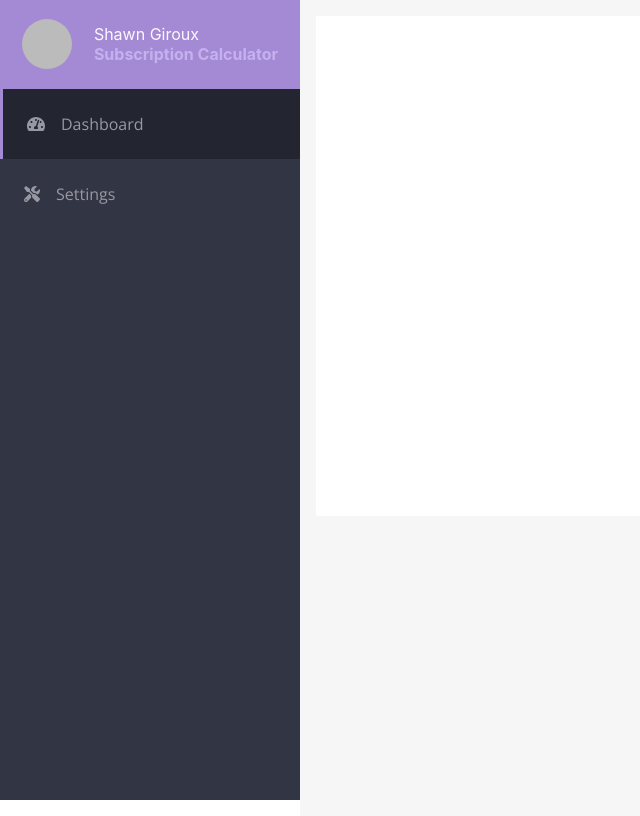
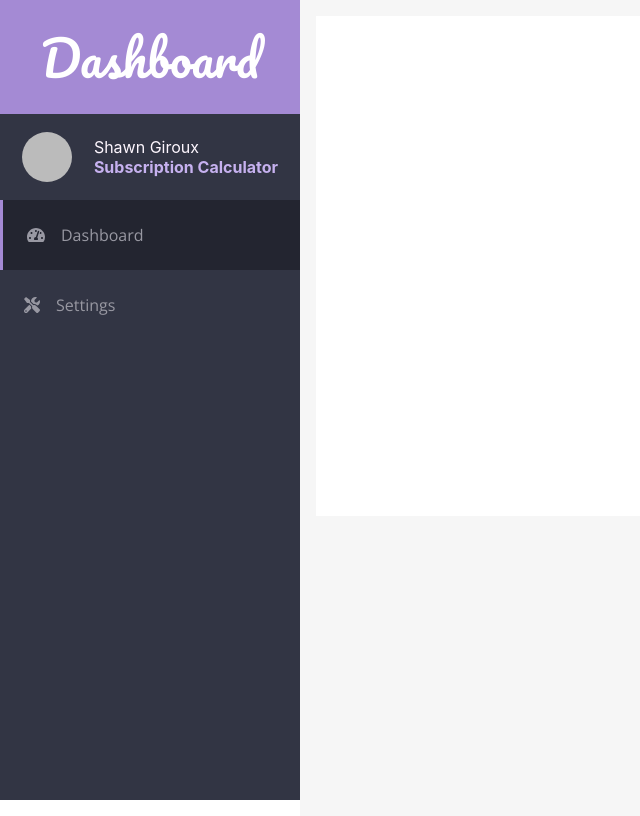
Before and after one commit to shawngiroux/subscription-dashboard, a React (Create React App) app in the folder dashboard/: page / in a window 1280 px wide. Shown: the whole page, without its empty margins (0-640 px from the left). Built offline with nearby package versions, Linux system fonts and the light colour scheme.

Commit message:
Modified sidebar to have space for a logo and name

```diff
--- a/dashboard/src/Components/sidebar/Sidebar.css
+++ b/dashboard/src/Components/sidebar/Sidebar.css
@@ -1,4 +1,5 @@
  @import url('https://fonts.googleapis.com/css?family=Open+Sans');
+ @import url('https://fonts.googleapis.com/css?family=Pacifico');
 
  .Sidebar {
     width: 100%;
@@ -9,11 +10,27 @@
 }
 
 .Sidebar .header {
-    height: 100px;
+    height: 200px;
+    flex-direction: column;
+}
+
+.Sidebar .header .logo {
+    color: white;
+    font-size: 3em;
+    font-family: 'Pacifico', cursive;
+    justify-content: center;
+    align-items: center;
+    background-color: #A48AD4;
+}
+
+.Sidebar .header {
+}
+
+.Sidebar .header .user {
+    height: 150px;
     flex-direction: row;
     justify-content: space-evenly;
     align-items: center;
-    background-color: #A48AD4;
 }
 
 .Sidebar .header .profile-icon {
@@ -53,7 +70,6 @@
     background-color: #232530;
 }
 
-
 .Sidebar ul li  {
     list-style-type: none;
 }
--- a/dashboard/src/Components/sidebar/Sidebar.js
+++ b/dashboard/src/Components/sidebar/Sidebar.js
@@ -13,10 +13,15 @@ class Sidebar extends React.Component {
     return (
       <div className="Sidebar">
           <div className="header">
-            <span className="profile-icon"></span>
-            <div className="user-info">
-              <span className="user-name">Shawn Giroux</span>
-              <span className="app-name">Subscription Calculator</span>
+            <div className="logo">
+              <span className="logo-name">Dashboard</span>
+            </div>
+            <div className="user">
+              <span className="profile-icon"></span>
+              <div className="user-info">
+                <span className="user-name">Shawn Giroux</span>
+                <span className="app-name">Subscription Calculator</span>
+              </div>
             </div>
           </div>
           <ul>
```
